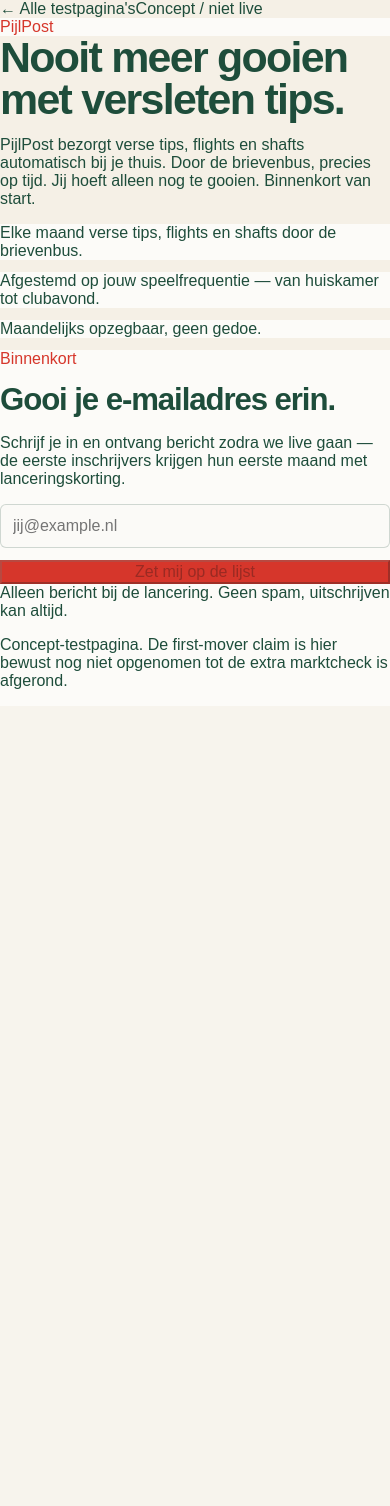
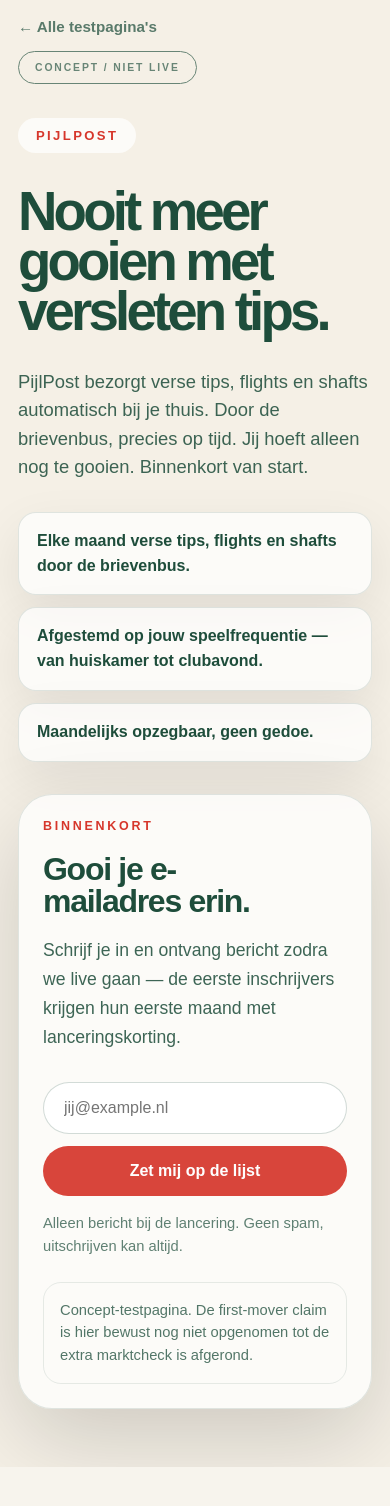
Before and after one commit to Snuushco/snuushco.github.io, a Next.js app: page /testpages/ventures/pijlpost in a window 390 px wide. Shown: the top 1506 px of the page. Before the commit the page ends 844 px from the top, so only its background shows below. Built offline with nearby package versions, Linux system fonts and the light colour scheme; no server answers.

Commit message:
Fix venture testpage styling

```diff
--- a/app/globals.css
+++ b/app/globals.css
@@ -1274,3 +1274,278 @@
 .kassie-result { padding: 18px; border-radius: 18px; background: #e8f7ef; color: #123b2f; line-height: 1.9; }
 .small-note { color: #60736c; font-size: .95rem; }
 @media (max-width: 720px) { .kassie-seo-hero { padding-top: 44px; } .kassie-seo-content { padding-left: 16px; padding-right: 16px; } }
+
+/* Venture concept testpages — plain CSS because this repo does not use Tailwind. */
+.venture-index-page,
+.venture-landing-page {
+  min-height: 100vh;
+  overflow-x: hidden;
+}
+
+.venture-index-page {
+  background: radial-gradient(circle at top left, rgba(34, 211, 238, 0.18), transparent 32%), #0f172a;
+  color: #fff;
+  padding: clamp(32px, 6vw, 72px) clamp(20px, 5vw, 48px);
+}
+
+.venture-index-shell {
+  max-width: 1120px;
+  margin: 0 auto;
+}
+
+.venture-eyebrow,
+.venture-eyebrow-blue {
+  margin: 0;
+  font-size: 0.78rem;
+  font-weight: 900;
+  letter-spacing: 0.22em;
+  text-transform: uppercase;
+}
+
+.venture-eyebrow-blue { color: #67e8f9; }
+
+.venture-index-title {
+  max-width: 900px;
+  margin: 14px 0 0;
+  font-size: clamp(2.4rem, 7vw, 5.4rem);
+  line-height: 0.96;
+  letter-spacing: -0.06em;
+  color: #fff;
+}
+
+.venture-index-intro {
+  max-width: 700px;
+  margin: 24px 0 0;
+  color: #cbd5e1;
+  font-size: clamp(1rem, 2vw, 1.2rem);
+  line-height: 1.75;
+}
+
+.venture-index-grid {
+  display: grid;
+  grid-template-columns: repeat(3, minmax(0, 1fr));
+  gap: 20px;
+  margin-top: 44px;
+}
+
+.venture-index-card {
+  display: block;
+  min-height: 230px;
+  border: 1px solid rgba(255,255,255,.12);
+  border-radius: 28px;
+  background: rgba(255,255,255,.09);
+  padding: 28px;
+  color: inherit;
+  text-decoration: none;
+  box-shadow: 0 24px 70px rgba(0,0,0,.18);
+  transition: transform .18s ease, background .18s ease, border-color .18s ease;
+}
+
+.venture-index-card:hover {
+  transform: translateY(-4px);
+  border-color: rgba(103,232,249,.35);
+  background: rgba(255,255,255,.14);
+}
+
+.venture-index-bar {
+  width: 84px;
+  height: 12px;
+  border-radius: 999px;
+  margin-bottom: 28px;
+}
+
+.venture-index-card h2 {
+  margin: 0;
+  font-size: 1.65rem;
+  color: #fff;
+}
+
+.venture-index-card p {
+  margin: 14px 0 0;
+  color: #cbd5e1;
+  line-height: 1.55;
+}
+
+.venture-index-card span {
+  display: inline-flex;
+  margin-top: 26px;
+  color: #a5f3fc;
+  font-weight: 800;
+}
+
+.venture-landing-page {
+  padding: clamp(20px, 4vw, 48px);
+}
+
+.venture-landing-shell {
+  max-width: 1180px;
+  min-height: calc(100vh - 80px);
+  margin: 0 auto;
+  display: flex;
+  flex-direction: column;
+}
+
+.venture-nav {
+  display: flex;
+  align-items: center;
+  justify-content: space-between;
+  gap: 16px;
+  font-size: .95rem;
+}
+
+.venture-back-link {
+  color: inherit;
+  font-weight: 800;
+  opacity: .72;
+  text-decoration: none;
+}
+
+.venture-back-link:hover { opacity: 1; }
+
+.venture-status-pill,
+.venture-brand-pill {
+  border-radius: 999px;
+  font-weight: 900;
+  text-transform: uppercase;
+  letter-spacing: .18em;
+}
+
+.venture-status-pill {
+  border: 1px solid currentColor;
+  padding: 10px 16px;
+  font-size: .72rem;
+  opacity: .65;
+}
+
+.venture-hero {
+  display: grid;
+  grid-template-columns: minmax(0, 1.05fr) minmax(330px, .95fr);
+  align-items: center;
+  gap: clamp(32px, 6vw, 72px);
+  flex: 1;
+  padding: clamp(40px, 6vw, 72px) 0;
+}
+
+.venture-hero-copy { min-width: 0; }
+
+.venture-brand-pill {
+  display: inline-flex;
+  padding: 10px 18px;
+  margin-bottom: 34px;
+  font-size: .82rem;
+}
+
+.venture-hero-title {
+  max-width: 830px;
+  margin: 0;
+  font-size: clamp(3.4rem, 8vw, 7.7rem);
+  line-height: .92;
+  letter-spacing: -.07em;
+  color: inherit;
+}
+
+.venture-hero-subtitle {
+  max-width: 760px;
+  margin: 30px 0 0;
+  font-size: clamp(1.15rem, 2.2vw, 1.5rem);
+  line-height: 1.55;
+  opacity: .86;
+}
+
+.venture-usps {
+  display: grid;
+  gap: 12px;
+  margin-top: 30px;
+}
+
+.venture-usp {
+  border: 1px solid;
+  border-radius: 18px;
+  padding: 16px 18px;
+  font-weight: 750;
+  line-height: 1.55;
+  box-shadow: 0 18px 50px rgba(0,0,0,.08);
+}
+
+.venture-waitlist-card {
+  border: 1px solid;
+  border-radius: 34px;
+  padding: clamp(24px, 4vw, 38px);
+  box-shadow: 0 30px 90px rgba(0,0,0,.16);
+}
+
+.venture-waitlist-card h2 {
+  margin: 20px 0 0;
+  color: inherit;
+  font-size: clamp(2rem, 4vw, 3rem);
+  line-height: 1.02;
+  letter-spacing: -.04em;
+}
+
+.venture-waitlist-text {
+  margin: 18px 0 0;
+  font-size: 1.1rem;
+  line-height: 1.65;
+  opacity: .86;
+}
+
+.venture-form {
+  display: grid;
+  gap: 12px;
+  margin-top: 30px;
+}
+
+.venture-input,
+.venture-button {
+  width: 100%;
+  border-radius: 999px;
+  padding: 16px 20px;
+  font: inherit;
+}
+
+.venture-input {
+  border: 1px solid;
+  background: #fff;
+  color: #0f172a;
+}
+
+.venture-button {
+  border: 0;
+  color: #fff;
+  font-weight: 900;
+  opacity: .92;
+}
+
+.venture-input:disabled,
+.venture-button:disabled { cursor: not-allowed; }
+
+.venture-microcopy {
+  margin: 16px 0 0;
+  font-size: .92rem;
+  line-height: 1.55;
+  opacity: .7;
+}
+
+.venture-note {
+  margin: 24px 0 0;
+  border: 1px solid;
+  border-radius: 18px;
+  padding: 16px;
+  font-size: .92rem;
+  line-height: 1.55;
+  opacity: .76;
+}
+
+@media (max-width: 900px) {
+  .venture-index-grid,
+  .venture-hero { grid-template-columns: 1fr; }
+
+  .venture-hero-title { font-size: clamp(3rem, 14vw, 5.8rem); }
+}
+
+@media (max-width: 560px) {
+  .venture-nav { align-items: flex-start; flex-direction: column; }
+  .venture-status-pill { font-size: .65rem; }
+  .venture-landing-page { padding: 18px; }
+  .venture-hero { padding-top: 34px; }
+}
--- a/app/testpages/ventures/[slug]/page.tsx
+++ b/app/testpages/ventures/[slug]/page.tsx
@@ -34,78 +34,43 @@
   }
 
   return (
-    <main
-      className="min-h-screen overflow-hidden px-5 py-6 md:px-10 md:py-10"
-      style={{ backgroundColor: venture.palette.background, color: venture.palette.foreground }}
-    >
-      <div className="mx-auto flex min-h-[calc(100vh-3rem)] max-w-6xl flex-col">
-        <nav className="flex items-center justify-between gap-4 text-sm">
-          <Link href="/testpages/ventures" className="font-bold opacity-70 transition hover:opacity-100">
+    <main className="venture-landing-page" style={{ backgroundColor: venture.palette.background, color: venture.palette.foreground }}>
+      <div className="venture-landing-shell">
+        <nav className="venture-nav">
+          <Link href="/testpages/ventures" className="venture-back-link">
             ← Alle testpagina's
           </Link>
-          <span className="rounded-full border px-4 py-2 text-xs font-bold uppercase tracking-[0.22em] opacity-70">
-            Concept / niet live
-          </span>
+          <span className="venture-status-pill">Concept / niet live</span>
         </nav>
 
-        <section className="grid flex-1 items-center gap-12 py-12 lg:grid-cols-[1.05fr_0.95fr]">
-          <div>
-            <div
-              className="mb-10 inline-flex rounded-full px-5 py-2 text-sm font-black uppercase tracking-[0.24em]"
-              style={{ backgroundColor: venture.palette.card, color: venture.palette.accent }}
-            >
+        <section className="venture-hero">
+          <div className="venture-hero-copy">
+            <div className="venture-brand-pill" style={{ backgroundColor: venture.palette.card, color: venture.palette.accent }}>
               {venture.brand}
             </div>
-            <h1 className="max-w-4xl text-5xl font-black leading-[0.92] tracking-[-0.065em] md:text-7xl lg:text-8xl">
-              {venture.headline}
-            </h1>
-            <p className="mt-8 max-w-3xl text-xl leading-9 opacity-85 md:text-2xl">
-              {venture.subheadline}
-            </p>
-            <div className="mt-8 grid gap-3">
+            <h1 className="venture-hero-title">{venture.headline}</h1>
+            <p className="venture-hero-subtitle">{venture.subheadline}</p>
+            <div className="venture-usps">
               {venture.usps.map((usp) => (
-                <div
-                  key={usp}
-                  className="rounded-2xl border px-5 py-4 text-base font-semibold leading-7 shadow-sm backdrop-blur"
-                  style={{ backgroundColor: venture.palette.card, borderColor: `${venture.palette.foreground}22` }}
-                >
+                <div key={usp} className="venture-usp" style={{ backgroundColor: venture.palette.card, borderColor: `${venture.palette.foreground}22` }}>
                   {usp}
                 </div>
               ))}
             </div>
           </div>
 
-          <aside
-            className="rounded-[2rem] border p-6 shadow-2xl backdrop-blur md:p-8"
-            style={{ backgroundColor: venture.palette.card, borderColor: `${venture.palette.foreground}22` }}
-          >
-            <p className="text-sm font-black uppercase tracking-[0.22em]" style={{ color: venture.palette.accent }}>
-              Binnenkort
-            </p>
-            <h2 className="mt-5 text-3xl font-black tracking-tight md:text-4xl">{venture.waitlistTitle}</h2>
-            <p className="mt-4 text-lg leading-8 opacity-85">{venture.waitlistText}</p>
-            <form className="mt-8 grid gap-3" aria-label={`${venture.brand} testformulier`}>
-              <input
-                type="email"
-                placeholder="jij@example.nl"
-                aria-label="E-mailadres"
-                className="w-full rounded-full border bg-white px-5 py-4 text-base text-slate-950 outline-none ring-0 transition focus:border-transparent focus:ring-4"
-                style={{ borderColor: `${venture.palette.foreground}33` }}
-                disabled
-              />
-              <button
-                type="button"
-                disabled
-                className="rounded-full px-6 py-4 text-base font-black text-white opacity-90"
-                style={{ backgroundColor: venture.palette.accent }}
-              >
+          <aside className="venture-waitlist-card" style={{ backgroundColor: venture.palette.card, borderColor: `${venture.palette.foreground}22` }}>
+            <p className="venture-eyebrow" style={{ color: venture.palette.accent }}>Binnenkort</p>
+            <h2>{venture.waitlistTitle}</h2>
+            <p className="venture-waitlist-text">{venture.waitlistText}</p>
+            <form className="venture-form" aria-label={`${venture.brand} testformulier`}>
+              <input type="email" placeholder="jij@example.nl" aria-label="E-mailadres" className="venture-input" style={{ borderColor: `${venture.palette.foreground}33` }} disabled />
+              <button type="button" disabled className="venture-button" style={{ backgroundColor: venture.palette.accent }}>
                 {venture.buttonText}
               </button>
             </form>
-            <p className="mt-4 text-sm leading-6 opacity-70">{venture.microcopy}</p>
-            <p className="mt-6 rounded-2xl border p-4 text-sm leading-6 opacity-75" style={{ borderColor: `${venture.palette.foreground}22` }}>
-              {venture.note}
-            </p>
+            <p className="venture-microcopy">{venture.microcopy}</p>
+            <p className="venture-note" style={{ borderColor: `${venture.palette.foreground}22` }}>{venture.note}</p>
           </aside>
         </section>
       </div>
```
Also changed, not shown: app/testpages/ventures/page.tsx (+11 -22 lines).
